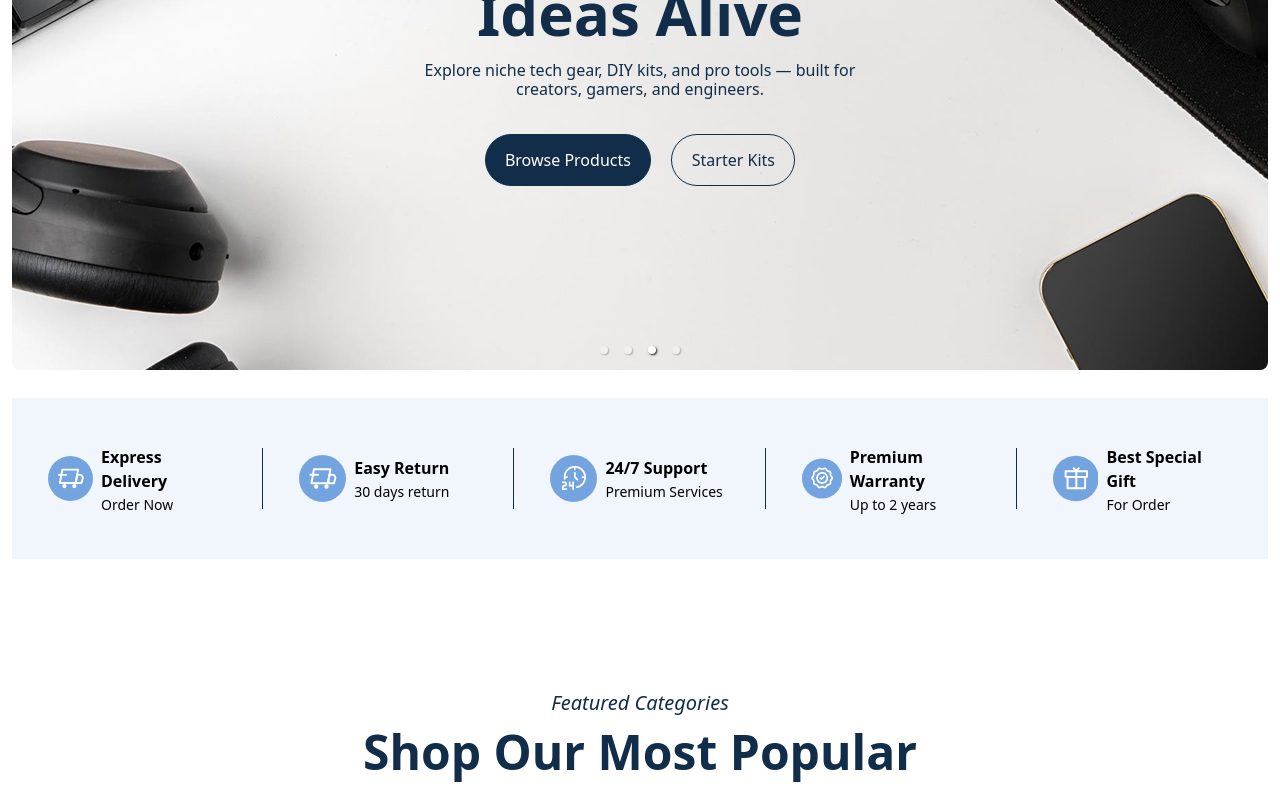
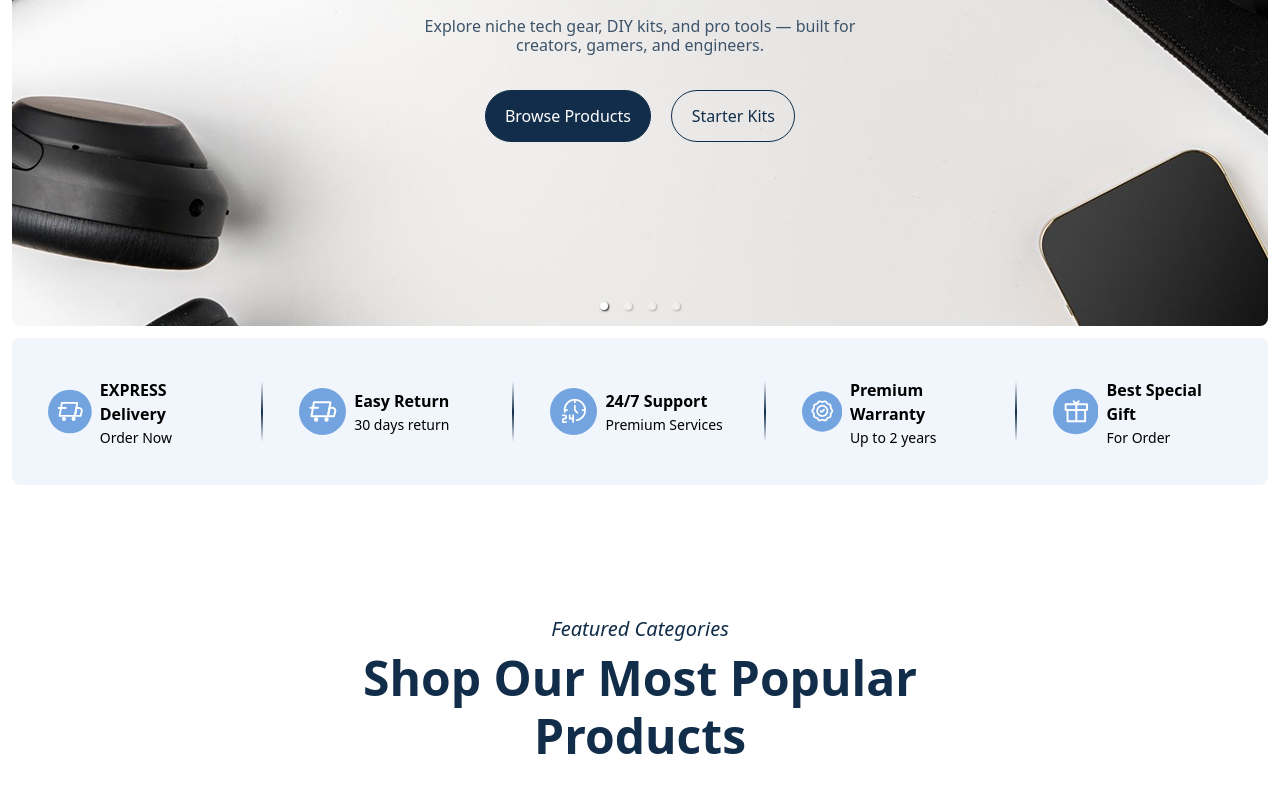
Before and after one commit to jatin-rajput563/Sakroob-test, a React (Vite) app: page /home in a window 1280 px wide. Shown: the part 620-1409 px from the top of the page. Built offline with nearby package versions, Linux system fonts and the light colour scheme; sample sign-in values are in the browser's storage.

Commit message:
services-section-complete

```diff
--- a/src/components/Hero.jsx
+++ b/src/components/Hero.jsx
@@ -7,16 +7,16 @@ import Buttons from "./common/Buttons";
 
 const Hero = () => {
   return (
-    <div className="sm:py-7">
-      <div className="mt-6 sm:mt-10 max-w-[1380px] px-3 mx-auto">
+    <div className="pt-[24px]">
+      <div className="max-w-[1380px] px-3 mx-auto">
         <Carousel
           useKeyboardArrows={true}
           showThumbs={false}
           showStatus={false}
           showArrows={false}
-          infiniteLoop
+          // infiniteLoop
           interval={3000}
-          autoPlay
+          // autoPlay
         >
           {[...Array(4)].map((_, index) => (
             <div
@@ -28,12 +28,12 @@ const Hero = () => {
                 headText="Where Tinkerers Bring Ideas Alive"
               />
               <Para
-                paraClass="max-w-full sm:max-w-[460px] pt-3 text-sm sm:text-base"
+                paraClass="max-w-full sm:max-w-[460px] pt-3 text-sm sm:text-base !text-[#3D5369]"
                 paraText="Explore niche tech gear, DIY kits, and pro tools — built for creators, gamers, and engineers."
               />
               <div className="flex mx-auto gap-3 sm:gap-5 justify-center mt-5 sm:mt-[34px] flex-wrap">
                 <Buttons
-                  btnClass="!py-[10px] sm:!py-[14px] md:!py-[17px] !px-[15px] sm:!px-[17px] md:!px-[19.4px]"
+                  btnClass="!py-[10px] sm:!py-[14px] md:!py-[17px] !px-[15px] sm:!px-[17px] md:!px-[19.4px] !bg-[#112D49] text-white hover:!bg-white hover:!text-[#112D49]"
                   btnText="Browse Products"
                 />
                 <Buttons
--- a/src/components/Marque.jsx
+++ b/src/components/Marque.jsx
@@ -8,9 +8,9 @@ const Marque = () => {
         {MARQUE_DATA.map((item, index) => (
           <div
             key={index}
-            className="flex gap-3 items-center text-[#112D49] min-w-[150px] sm:min-w-[180px] md:w-[207px] h-[70px] sm:h-[80px] md:h-[91px] border border-[#E7EAED] p-3 sm:p-4 rounded-lg mx-1 hover:shadow-2xl transition-all duration-300 ease-in-linear cursor-pointer"
+            className="flex gap-3 items-center text-[#112D49] min-w-[159px] sm:min-w-[180px] md:w-[207px] h-[69px] sm:h-[80px] md:h-[91px] border border-[#E7EAED] p-3 sm:p-4 rounded-lg mx-1 hover:shadow-2xl transition-all duration-300 ease-in-linear cursor-pointer"
           >
-            <item.icon className="w-5 h-5 sm:w-6 sm:h-6" />
+            <item.icon className="w-[40px] h-[40px] md:w-[59px] md:h-[59px]" />
             <p className="text-black font-bold leading-[120%] text-sm sm:text-base">
               {item.name}
             </p>
--- a/src/components/Services.jsx
+++ b/src/components/Services.jsx
@@ -3,33 +3,47 @@ import { SERVICES_DATA } from "../utils/helper";
 
 const Services = () => {
   return (
-    <>
-      <div className="">
-        <div className="max-w-[1380px]  px-3 mx-auto">
-          <div className="flex items-center flex-wrap justify-center bg-[#F1F6FC] py-[50px]">
+    <div className="pt-3">
+      <div className="max-w-[1380px] px-3 mx-auto">
+        <div className="flex items-center flex-wrap justify-center bg-[#F1F6FC] rounded-[8px] py-[43px]">
           {SERVICES_DATA.map((item, index) => (
             <div
               key={index}
-                className={`flex items-center gap-[8px] max-md:py-[50px] px-[36px] h-[61px]
-                w-full sm:w-1/2 md:w-1/3 xl:w-1/5 max-w-[320px]
-                 ${
-                   index !== SERVICES_DATA.length - 1
-                     ? "sm:border-r border-[#112D49] h-[61px] max-sm:border-b"
-                     : ""
-                 }
-                `}
+              className="relative flex items-center gap-[8px] max-md:py-[50px] px-[36px] h-[61px]
+                         w-full sm:w-1/2 md:w-1/3 xl:w-1/5 max-w-[320px]"
             >
               <item.icon />
               <div>
                 <p className="font-bold leading-[150%]">{item.text}</p>
                 <p className="text-sm leading-[120%] pt-1">{item.para}</p>
               </div>
+              {index !== SERVICES_DATA.length - 1 && (
+                <>
+                  <div
+                    className="hidden sm:block absolute top-0 right-0 h-full w-px"
+                    style={{
+                      borderWidth: "1px",
+                      borderStyle: "solid",
+                      borderImage:
+                        "linear-gradient(180deg, rgba(17,45,73,0) 0%, #112D49 51.44%, rgba(17,45,73,0) 100%) 1",
+                    }}
+                  ></div>
+                  <div
+                    className="block sm:hidden absolute bottom-0 left-6 right-6 h-px"
+                    style={{
+                      borderWidth: "1px",
+                      borderStyle: "solid",
+                      borderImage:
+                        "linear-gradient(to right, rgba(17,45,73,0) 0%, #112D49 51.44%, rgba(17,45,73,0) 100%) 1",
+                    }}
+                  ></div>
+                </>
+              )}
             </div>
           ))}
         </div>
       </div>
     </div>
-    </>
   );
 };
 
--- a/src/components/common/Buttons.jsx
+++ b/src/components/common/Buttons.jsx
@@ -1,26 +1,14 @@
 import React from "react";
 
-const Buttons = ({ btnClass, btnText,type ,onClick}) => {
+const Buttons = ({ btnText, btnClass, type, onClick }) => {
   return (
-    <div className="flex justify-center">
-      <button
+    <button
       onClick={onClick}
-        type={type}
-        className={`bg-[#112D49]
-          py-[12px] px-[24px]
-          sm:py-[14px] sm:px-[28px]
-          md:py-[16px] md:px-[32px]
-          lg:py-[18px] lg:px-[36px]
-          xl:py-[20px] xl:px-[40px]
-          rounded-[93px]
-          text-white font-medium leading-[100%] border border-[#112D49]
-          hover:bg-white hover:text-[#112D49]
-          transition-all duration-300 ease-linear cursor-pointer
-           ${btnClass}`}
-      >
-        {btnText}
-      </button>
-    </div>
+      type={type}
+      className={`py-4 px-5 text-[#112D49] cursor-pointer transition-all duration-200 ease-linear font-medium leading-[100%] rounded-[93px] border-[#112D49] border ${btnClass}`}
+    >
+      {btnText}
+    </button>
   );
 };
 
--- a/src/utils/helper.js
+++ b/src/utils/helper.js
@@ -88,7 +88,7 @@ export const MARQUE_DATA = [
 export const SERVICES_DATA = [
     {
         icon: Express,
-        text: "Express Delivery",
+        text: "EXPRESS Delivery",
         para: "Order Now",
     },
     {
@@ -156,8 +156,6 @@ export const BESTSELLER_DATA = [
   },
 ];
 
-
-
 export const POPULAR_DATA = [
     {
         img: popularPc,
```
Lines whose indentation alone changed are shown as unchanged.
